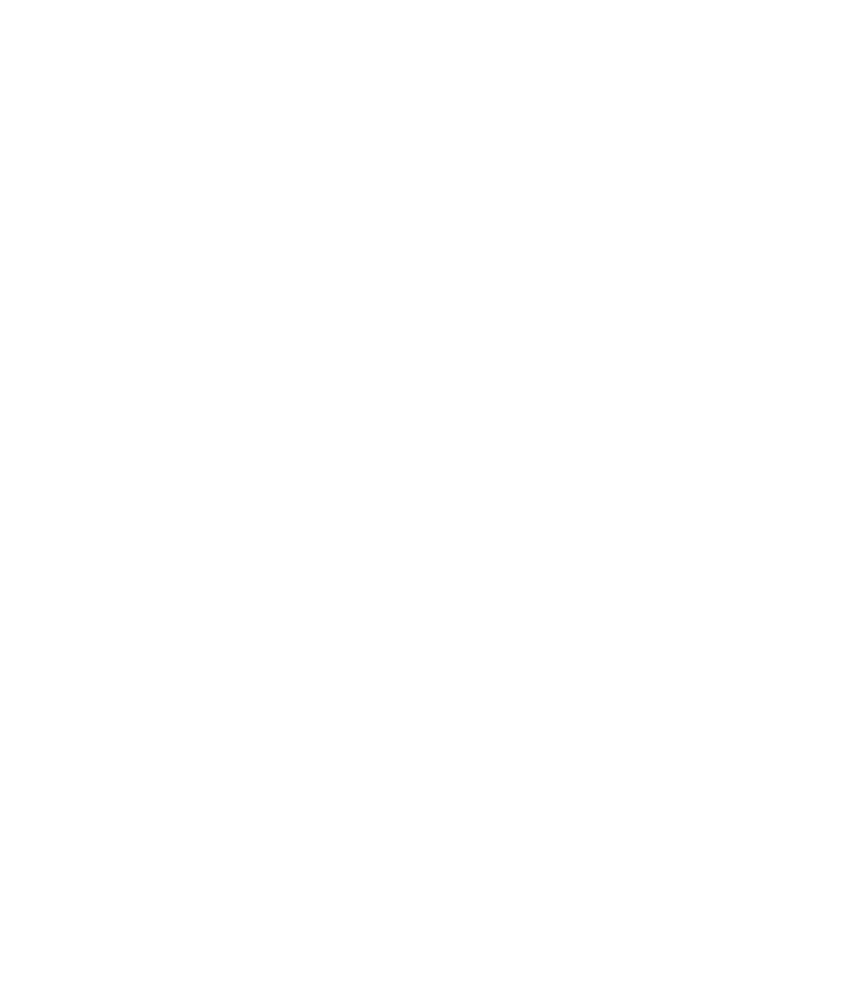
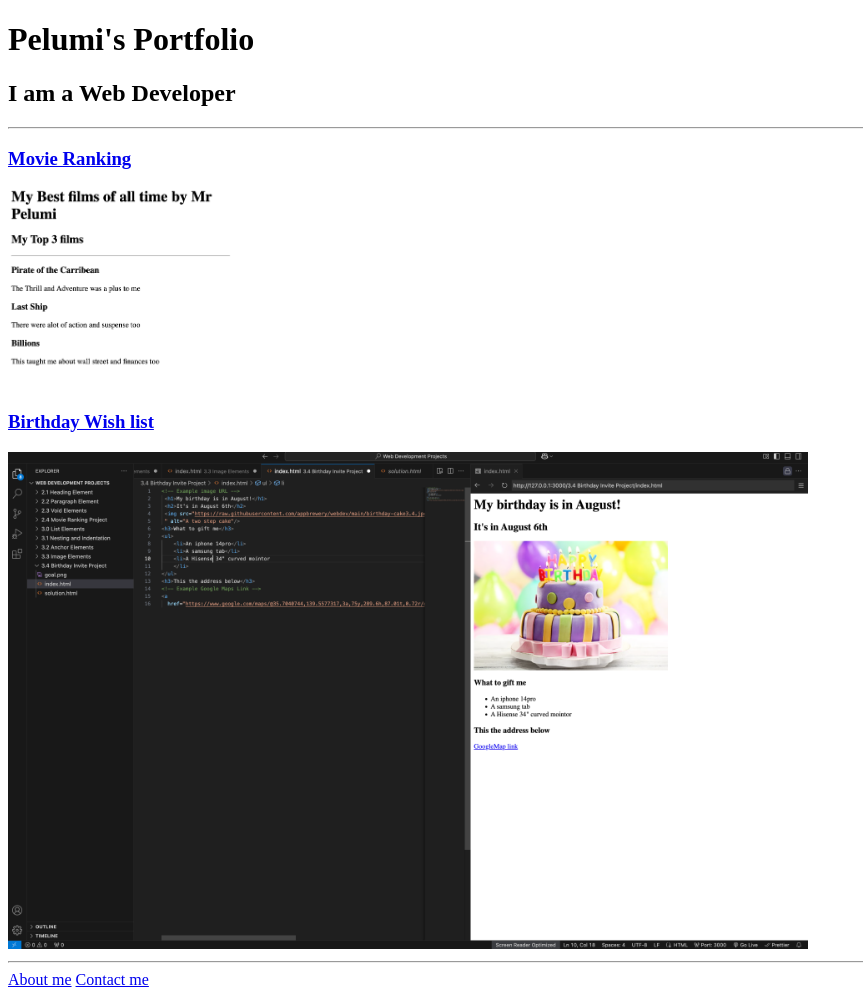
Before and after one commit to KingOpek/html.portfolio, a plain HTML site: page index.html in a window 1280 px wide. Shown: the whole page, without its empty margins (0-863 px from the left). Before the commit the page ends 800 px from the top, so only its background shows below. Drawn offline with Linux system fonts and the light colour scheme.

Commit message:
Add files via upload

```diff
--- a/index.html
+++ b/index.html
@@ -1,15 +1,22 @@
 <!-- TODO 1: Create the HTML Boilerplate -->
+ <!DOCTYPE html>
+ <html lang="en">
 
-<!-- TODO 2: Add Your previous projects' HTML into the public folder -->
+ <head>
+    <meta charset="UTF-8">
+    <title>Pelumi's Portfolio</title>
+ </head>
 
-<!-- TODO 3: Take screenshots of your project previews and add the images to the images folder -->
-
-<!-- TODO 4: Add titles/subtitles etc. -->
-
-<!-- TODO 5: Add a link to the project pages -->
-
-<!-- TODO 6: Add images to show the project previews
-HINT for TODO 6: You can use the height attribute set to 200 to make the image smaller:
-https://developer.mozilla.org/en-US/docs/Web/HTML/Element/img#attr-height -->
-
-<!-- TODO 7: Add the Contact Me and About Me page links -->
+ <body>
+    <h1>Pelumi's Portfolio</h1>
+    <h2>I am a Web Developer</h2>
+    <hr/>
+    <h3><a href="./public/movie-ranking.html">Movie Ranking</a></h3>
+    <img src="./assets/images co/movie.png" height="200" alt="birthday list"/>
+    <h3><a href=".public/birthday-invite.html">Birthday Wish list</a></h3>
+    <img src="./assets/images co/Bday list.png" height="'100" width="800" alt="birthday list"/>
+    <hr/>
+    <a href="./public/about.html">About me</a>
+    <a href="./public/contact.html">Contact me</a>
+ </body>
+ </html>
```
